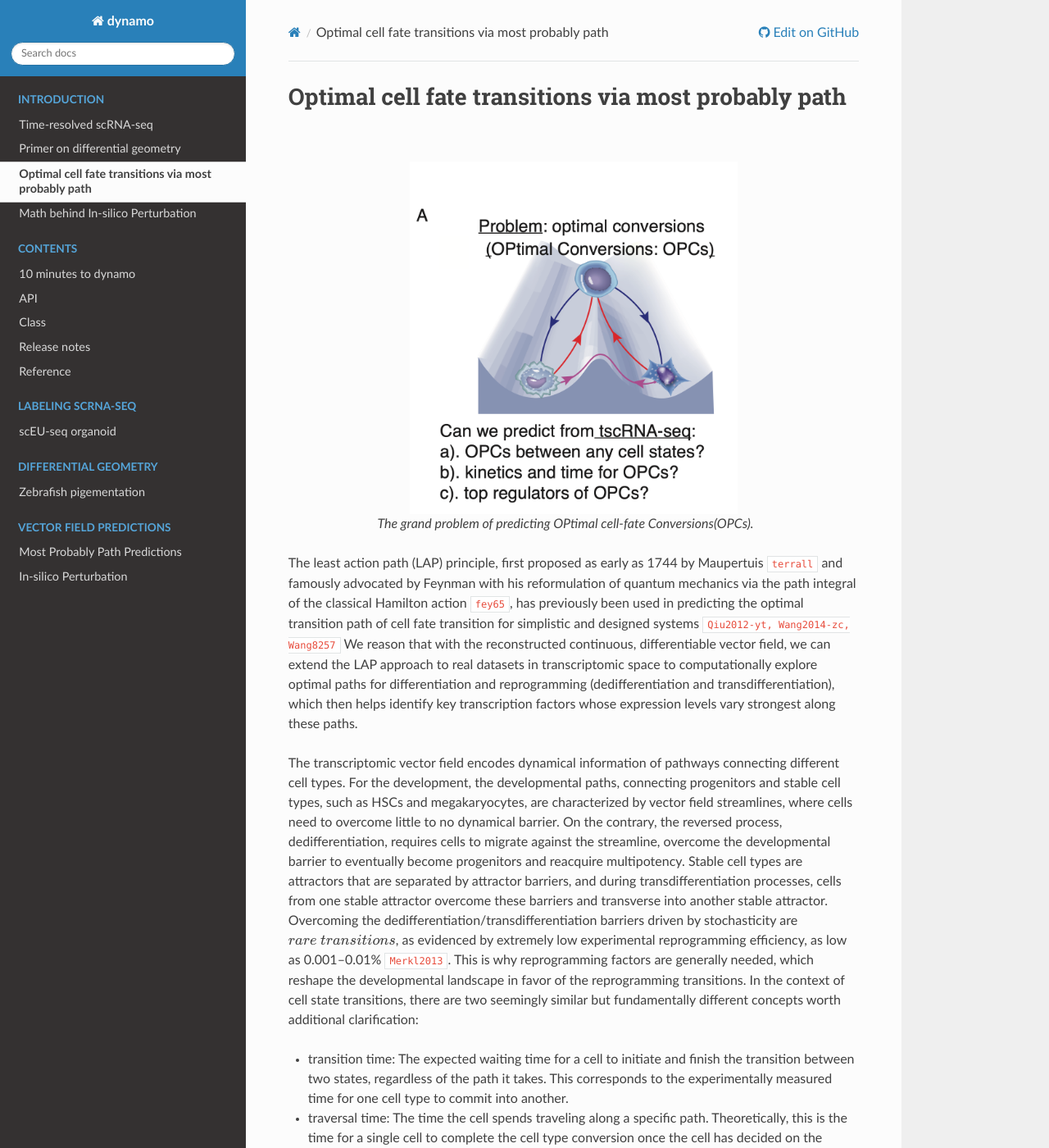
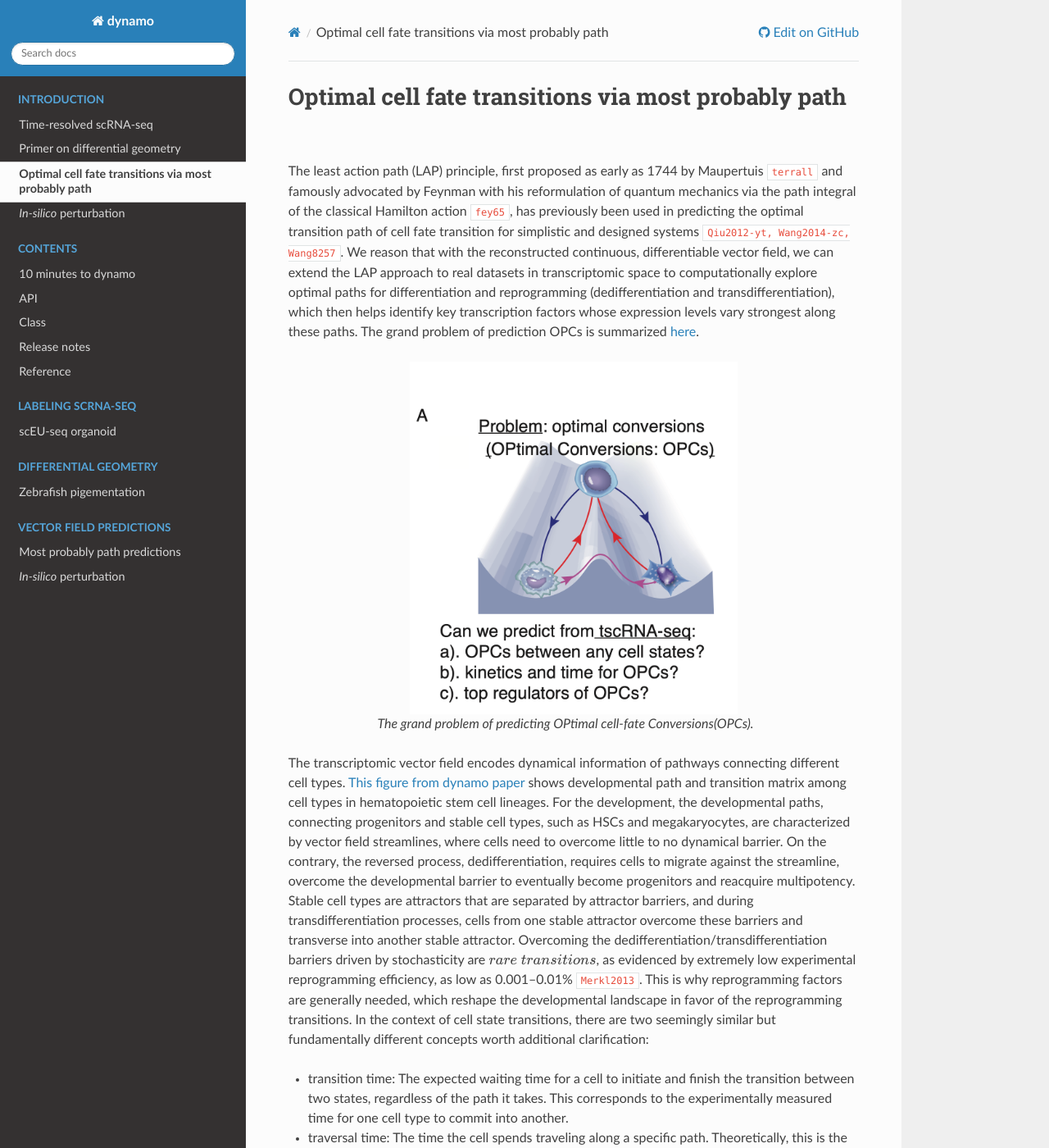
Before and after one commit to aristoteleo/dynamo_readthedocs, a Sphinx documentation site: the page built from docs/source/notebooks/lap_box_introduction.rst, in a window 1280 px wide and 1400 px high. Shown: the whole window at 82% size. Built offline with Sphinx 7.4.7 and the Read the Docs theme 2.0.0, drawn with Linux system fonts in a browser that asks for light colours; pages that are not in the unit, such as notebooks, are missing from menus; cross-references to code outside the pages are shown as plain code; some of the changed text lies outside the part shown.

Commit message:
update docs

```diff
--- a/docs/source/Reference.rst
+++ b/docs/source/Reference.rst
@@ -39,3 +39,6 @@
 .. [Wolf18] Wolf *et al.* (2018),
    *Scanpy: large-scale single-cell gene expression data analysis*,
    `Genome Biology <https://doi.org/10.1186/s13059-017-1382-0>`__.
+
+
+.. bibliography::
--- a/docs/source/notebooks/lap_box_introduction.rst
+++ b/docs/source/notebooks/lap_box_introduction.rst
@@ -1,12 +1,8 @@
 .. _lap_theory_tutorial:
+
 Optimal cell fate transitions via most probably path
 ====================================================
 
-.. figure:: dynamo_paper_figures/fig6_a.png
-   :align: center
-   :width: 400
-
-   The grand problem of predicting OPtimal cell-fate Conversions(OPCs).
 
 The least action path (LAP) principle, first proposed as early as 1744
 by Maupertuis :cite:t:`terrall` and famously advocated by Feynman with
@@ -14,16 +10,24 @@
 classical Hamilton action :cite:t:`fey65`, has previously been used
 in predicting the optimal transition path of cell fate transition for
 simplistic and designed systems
-:cite:t:`Qiu2012-yt, Wang2014-zc, Wang8257` We reason that with the
+:cite:t:`Qiu2012-yt, Wang2014-zc, Wang8257`. We reason that with the
 reconstructed continuous, differentiable vector field, we can extend the
 LAP approach to real datasets in transcriptomic space to computationally
 explore optimal paths for differentiation and reprogramming
 (dedifferentiation and transdifferentiation), which then helps identify
 key transcription factors whose expression levels vary strongest along
-these paths.
+these paths. The grand problem of prediction OPCs is summarized :ref:`here<lap_theory_dynamo_paper_fig6_a>`.
+
+.. _lap_theory_dynamo_paper_fig6_a:
+.. figure:: dynamo_paper_figures/fig6_a.png
+   :align: center
+   :width: 400
+
+   The grand problem of predicting OPtimal cell-fate Conversions(OPCs).
+
 
 The transcriptomic vector field encodes dynamical information of
-pathways connecting different cell types. For the development, the
+pathways connecting different cell types. :ref:`This figure from dynamo paper<lap_theory_dynamo_paper_fig6_b>` shows developmental path and transition matrix among cell types in hematopoietic stem cell lineages. For the development, the
 developmental paths, connecting progenitors and stable cell types, such
 as HSCs and megakaryocytes, are
 characterized by vector field streamlines, where cells need to overcome
@@ -52,12 +56,23 @@
    path. Theoretically, this is the time for a single cell to complete
    the cell type conversion once the cell has decided on the commitment.
 
-
+.. _lap_theory_dynamo_paper_fig6_b:
 .. figure:: dynamo_paper_figures/fig6_b.png
 
-  Predicted optimal developmental path (a.k.a. developmental LAP) from HSC to each of
-  the terminal cell types in the UMAP embedding. Color of the node along the paths
-  indicates the LAP transition time.
+  Predicting OPCs for hematopoietic cell types. i) The developmental tree, known dedifferentiation and transdifferentiation events previously reported for the six cell types observed in our data. ii) Matrix representation of subpanel i). The optimal paths for hematopoietic transitions can be found by identifying the LAPs between the fixed points
+  that correspond to each stable cell type.
+
+
+:ref:`An example of LAP transition from state0 (HSC) to state1 (Meg)<lap_theory_dynamo_paper_fig6_c>` More explanation regarding math terms shown in this figure can be found in this introduction below.
+
+.. _lap_theory_dynamo_paper_fig6_c:
+.. figure:: dynamo_paper_figures/fig6_c.png
+   :align: center
+   :width: 400
+
+   Predicted optimal developmental path (a.k.a. developmental LAP) from HSC to Meg in the UMAP embedding.
+
+
 
 Given the vector field function, :math:`\boldsymbol f`, optimal pathways
 of cell fate conversion can be mathematically analyzed by least action
@@ -94,7 +109,9 @@
 where :math:`\Delta t = T/n`. The action along the discrete path is
 defined as :cite:t:`Perez-Carrasco2016, Tang2017`:
 
-| :math:`\begin{align*}  S_T(P) = \frac{1}{2D}\sum_{k=1}^{n} \Big(\boldsymbol v_k - \boldsymbol f(\boldsymbol y_k)\Big)^2\Delta t , \end{align*}`\
+.. math:
+  \begin{align*}  S_T(P) = \frac{1}{2D}\sum_{k=1}^{n} \Big(\boldsymbol v_k - \boldsymbol f(\boldsymbol y_k)\Big)^2\Delta t , \end{align*}
+
 | where :math:`y_k` are the middle points of the line segments, i.e.,
   :math:`\boldsymbol y_k = (\boldsymbol x_{k-1} + \boldsymbol x_k)/2`.
   Given a traversal time :math:`T`, the LAP is a path such that:
--- a/docs/source/notebooks/lap_tutorial/lap_tutorial.rst
+++ b/docs/source/notebooks/lap_tutorial/lap_tutorial.rst
@@ -1,5 +1,5 @@
-Most Probably Path Predictions
-=============================
+Most probably path predictions
+==========================================================
 
 Introduction
 ~~~~~~~~~~~~~~~~~~~~~~~~~~~~~~~~~~~~
--- a/docs/source/notebooks/perturbation_tutorial/perturbation_tutorial.rst
+++ b/docs/source/notebooks/perturbation_tutorial/perturbation_tutorial.rst
@@ -1,4 +1,4 @@
-In-silico Perturbation
+*In-silico* perturbation
 =================
 
 In dynamo paper [reference link], we introduce the analytical form of a
```
Also changed, not shown: other parts of docs/source/notebooks/lap_box_introduction.rst (+0 -3 lines), docs/source/index.rst (+8 -0 lines), docs/source/notebooks/perturbation_introduction_theory.rst (+12 -3 lines), docs/source/notebooks/dynamo_paper_figures/fig6_c.png (added), docs/source/notebooks/dynamo_paper_figures/fig7_a.png (added).
